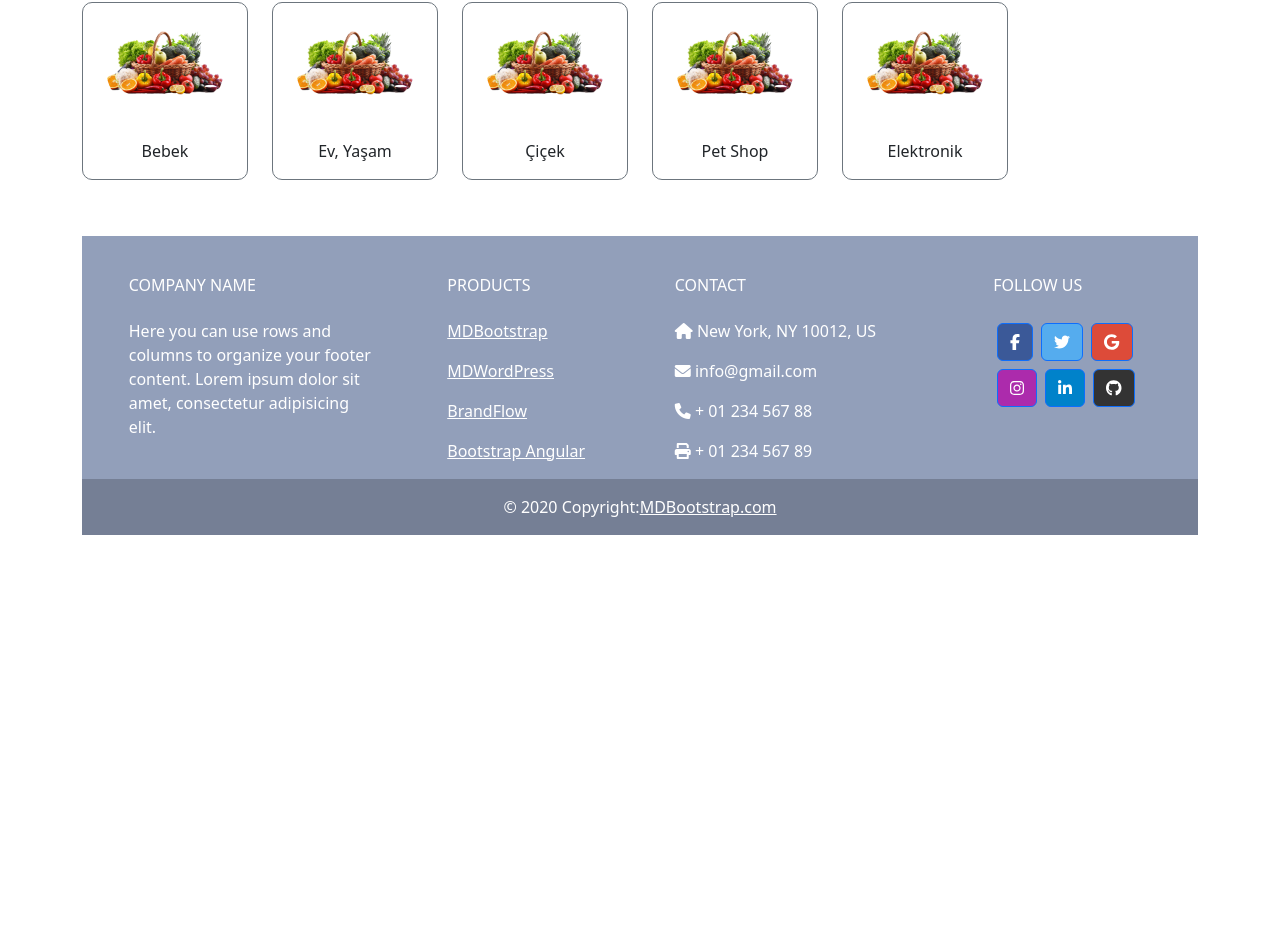
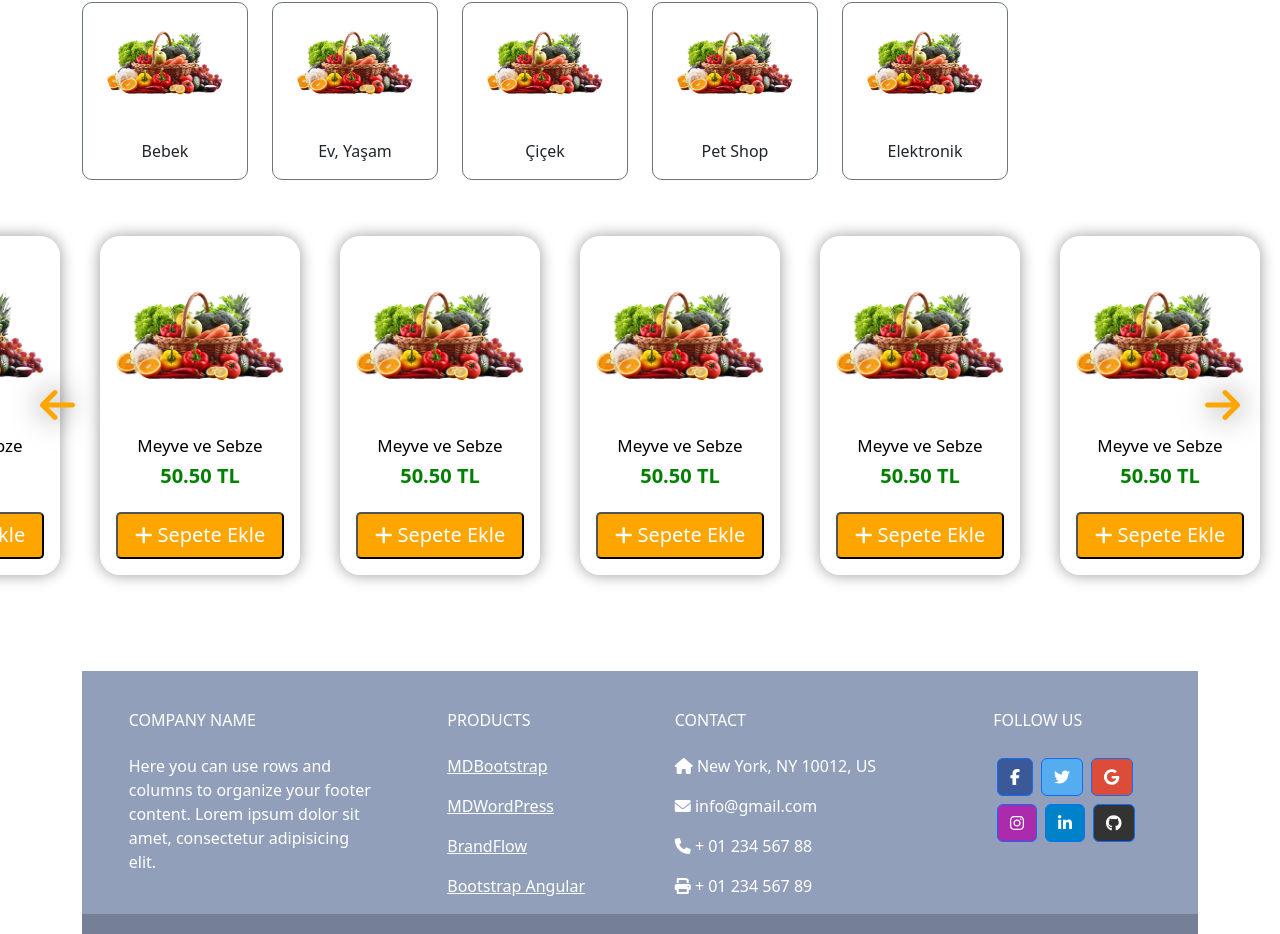
Before and after one commit to EmrhnOZCN/microservices-viva-online-market, a React (Create React App) app in the folder frontend/vivaproject/: page / in a window 1280 px wide. Shown: the part 1010-1944 px from the top of the page. Before the commit the page ends 1593 px from the top, so only its background shows below. Built offline with nearby package versions, Linux system fonts and the light colour scheme; a small style sheet from the web is missing.

Commit message:
tasarım

```diff
--- a/frontend/vivaproject/src/components/Home/Home.js
+++ b/frontend/vivaproject/src/components/Home/Home.js
@@ -6,11 +6,15 @@ import Category from '../Category/Category';
 import Products from '../Products/Products';
 import Footer from '../Footer/Footer';
 import Chat from '../Chats/Chat';
+import TopicProduct from '../TopicProducts/TopicProduct';
+import Navbar2 from '../Navbar2/Navbar2';
 
 const Home = () => {
   return (
     <div>
+      <Navbar2></Navbar2>
       <Slider></Slider>
+      <TopicProduct></TopicProduct>
       <Category></Category>
       <Products></Products>
       <Footer></Footer>
--- a/frontend/vivaproject/src/components/Products/Products.css
+++ b/frontend/vivaproject/src/components/Products/Products.css
@@ -0,0 +1,85 @@
+
+.slider-container {
+    display: flex;
+    align-items: center;
+}
+.btn-scroll {
+    position: absolute;
+    background: transparent;
+    color: orange;
+    font-size: 40px;
+    border: none;
+    cursor: pointer;
+    filter: drop-shadow(0 0 15px rgba(0,0,0,.6));
+}
+#prev{
+    left: 40px;
+    z-index: 99;
+}
+#next{
+    right: 40px;
+}
+.slider {
+
+
+    width: 100%;
+    overflow-x: auto;
+    display: flex;
+    padding: 3rem 5rem;
+    scroll-behavior: smooth;
+
+
+    .products{
+        min-width: 200px;
+        background-color: rgb(255,255,255,.4);
+        backdrop-filter: blur(30px);
+        display: flex;
+        align-items: center;
+        flex-direction: column;
+        padding: 1rem;
+        border-radius: 20px;
+        box-shadow: 0 0 15px rgba(0, 0, 0, .4);
+        margin: 0 20px;
+
+        .product-img{
+            width: 100%;
+            border-radius: 20px;
+            overflow: hidden;
+            margin-bottom: 1rem;
+            img{
+
+                width: 100%;
+                height: 100%;
+                object-fit: cover;
+            }
+        }
+
+
+        .product-name{
+            font-weight: 400;
+            color: black;
+            font-size: 17px;
+        }
+        .product-price{
+            font-weight: 600;
+            font-size: 20px;
+            color: green;
+        }
+
+        .btn-buy{
+            width: 100%;
+            padding: .4rem;
+            background: orange;
+            color: #fff;
+            font-size: 20px;
+            border-radius: 5px;
+            margin-top: 1rem;
+            transition: all .2s;
+            cursor: pointer;
+            &:hover{
+                transform: scale(1.02);
+            }
+
+        }
+    }
+}
--- a/frontend/vivaproject/src/components/Products/Products.js
+++ b/frontend/vivaproject/src/components/Products/Products.js
@@ -1,7 +1,144 @@
-import React from 'react';
+import React, { useEffect } from 'react';
+import './Products.css';
+import 'bootstrap/dist/css/bootstrap.min.css';
+import { FontAwesomeIcon } from '@fortawesome/react-fontawesome';
+import { faPlus, faArrowLeft, faArrowRight } from '@fortawesome/free-solid-svg-icons';
+
+import img1 from '../../assets/meyvesebze.jpg';
 
 const Products = () => {
+    useEffect(() => {
+        const prev = document.getElementById('prev');
+        const next = document.getElementById('next');
 
+        const slider = document.querySelector('.slider');
+        const product = document.querySelector('.products');
+
+        const autoScroll = () => {
+            // Slider'ın sonuna geldiyse, başa taşı
+            if (slider.scrollLeft + slider.clientWidth === slider.scrollWidth) {
+                slider.scrollLeft = 0;
+            } else {
+                slider.scrollLeft += product.offsetWidth + 40;
+            }
+        };
+
+        next.addEventListener('click', () => {
+            autoScroll();
+        });
+
+        prev.addEventListener('click', () => {
+            // Slider'ın başına geldiyse, sona taşı
+            if (slider.scrollLeft === 0) {
+                slider.scrollLeft = slider.scrollWidth;
+            } else {
+                slider.scrollLeft -= product.offsetWidth + 40;
+            }
+        });
+
+        const intervalId = setInterval(autoScroll, 3000);
+
+        return () => {
+            clearInterval(intervalId);
+            next.removeEventListener('click', autoScroll);
+            prev.removeEventListener('click', autoScroll);
+        };
+    }, []);
+
+    return (
+
+        <div className='slider-container'>
+          <button id='prev' className='btn-scroll'>
+                <FontAwesomeIcon icon={faArrowLeft} />
+            </button>
+
+        <div className='slider'>
+            <div className='products'>
+                <div className='product-img'>
+                    <img src={img1} alt="Product"></img>
+                </div>
+                <h3 className='product-name'>Meyve ve Sebze</h3>
+                <h1 className='product-price'>50.50 TL</h1>
+                <button className='btn-buy'>
+                    <FontAwesomeIcon icon={faPlus} /> Sepete Ekle
+                </button>
+            </div>
+            <div className='products'>
+                <div className='product-img'>
+                    <img src={img1} alt="Product"></img>
+                </div>
+                <h3 className='product-name'>Meyve ve Sebze</h3>
+                <h1 className='product-price'>50.50 TL</h1>
+                <button className='btn-buy'>
+                    <FontAwesomeIcon icon={faPlus} /> Sepete Ekle
+                </button>
+            </div>
+            <div className='products'>
+                <div className='product-img'>
+                    <img src={img1} alt="Product"></img>
+                </div>
+                <h3 className='product-name'>Meyve ve Sebze</h3>
+                <h1 className='product-price'>50.50 TL</h1>
+                <button className='btn-buy'>
+                    <FontAwesomeIcon icon={faPlus} /> Sepete Ekle
+                </button>
+            </div>
+            <div className='products'>
+                <div className='product-img'>
+                    <img src={img1} alt="Product"></img>
+                </div>
+                <h3 className='product-name'>Meyve ve Sebze</h3>
+                <h1 className='product-price'>50.50 TL</h1>
+                <button className='btn-buy'>
+                    <FontAwesomeIcon icon={faPlus} /> Sepete Ekle
+                </button>
+            </div>
+            <div className='products'>
+                <div className='product-img'>
+                    <img src={img1} alt="Product"></img>
+                </div>
+                <h3 className='product-name'>Meyve ve Sebze</h3>
+                <h1 className='product-price'>50.50 TL</h1>
+                <button className='btn-buy'>
+                    <FontAwesomeIcon icon={faPlus} /> Sepete Ekle
+                </button>
+            </div>
+            <div className='products'>
+                <div className='product-img'>
+                    <img src={img1} alt="Product"></img>
+                </div>
+                <h3 className='product-name'>Meyve ve Sebze</h3>
+                <h1 className='product-price'>50.50 TL</h1>
+                <button className='btn-buy'>
+                    <FontAwesomeIcon icon={faPlus} /> Sepete Ekle
+                </button>
+            </div>
+            <div className='products'>
+                <div className='product-img'>
+                    <img src={img1} alt="Product"></img>
+                </div>
+                <h3 className='product-name'>Meyve ve Sebze</h3>
+                <h1 className='product-price'>50.50 TL</h1>
+                <button className='btn-buy'>
+                    <FontAwesomeIcon icon={faPlus} /> Sepete Ekle
+                </button>
+            </div>
+            <div className='products'>
+                <div className='product-img'>
+                    <img src={img1} alt="Product"></img>
+                </div>
+                <h3 className='product-name'>Meyve ve Sebze</h3>
+                <h1 className='product-price'>50.50 TL</h1>
+                <button className='btn-buy'>
+                    <FontAwesomeIcon icon={faPlus} /> Sepete Ekle
+                </button>
+            </div>
+        </div>
+        <button id='next' className='btn-scroll' >
+                <FontAwesomeIcon icon={faArrowRight} />
+            </button>
+        </div>
+    );
 };
 
 export default Products;
--- a/frontend/vivaproject/src/components/Slider/Slider.js
+++ b/frontend/vivaproject/src/components/Slider/Slider.js
@@ -1,4 +1,4 @@
-import React from 'react';
+import React, { useEffect, useRef } from 'react';
 import 'bootstrap/dist/css/bootstrap.min.css';
 import slide1 from '../../assets/slide1.jpg';
 import slide2 from '../../assets/slide2.jpg';
@@ -7,13 +7,64 @@ import slidetop from '../../assets/ustslide.jpg';
 import './Slider.css';
 
 const Slider = () => {
+  const sliderRef = useRef(null);
+
+  useEffect(() => {
+    const slider = sliderRef.current;
+    const slides = document.querySelectorAll('.carousel-item');
+    const slideWidth = slides[0].offsetWidth;
+
+    const autoScroll = () => {
+      slider.scrollLeft += slideWidth;
+
+      // Slider'ın sonuna geldiyse, başa dön
+      if (slider.scrollLeft + slider.clientWidth >= slider.scrollWidth) {
+        // İlk slayta dön
+        slider.scrollLeft = 0;
+      }
+    };
+
+    const intervalId = setInterval(autoScroll, 3000);
+
+    // Component unmounted olduğunda clearInterval
+    return () => clearInterval(intervalId);
+  }, []);
+
+  const handleNext = () => {
+    const slider = sliderRef.current;
+    const slideWidth = slider.querySelector('.carousel-item').offsetWidth;
+
+    console.log('Next Button Clicked');
+    slider.scrollLeft += slideWidth;
+
+    // Slider'ın sonuna geldiyse, başa dön
+    if (slider.scrollLeft + slider.clientWidth >= slider.scrollWidth) {
+      // İlk slayta dön
+      slider.scrollLeft = 0;
+    }
+  };
+
+  const handlePrev = () => {
+    const slider = sliderRef.current;
+    const slideWidth = slider.querySelector('.carousel-item').offsetWidth;
+
+    console.log('Prev Button Clicked');
+    slider.scrollLeft -= slideWidth;
+
+    // Slider'ın başına geldiyse, sona dön
+    if (slider.scrollLeft <= 0) {
+      // Son slayta dön
+      slider.scrollLeft = slider.scrollWidth - slider.clientWidth;
+    }
+  };
+
   return (
     <div className="position-relative">
       {/* Üstteki Resim */}
       <img src={slidetop} alt="Additional Image" className="w-top" style={{ position: 'flex', top: '-10px', zIndex: 1 }} />
 
       {/* Slider */}
-      <div id="carouselExample" className="carousel slide mt-3" data-bs-ride="carousel">
+      <div id="carouselExample" className="carousel slide mt-3" data-bs-ride="carousel" ref={sliderRef}>
         <div className="carousel-inner">
           <div className="carousel-item active">
             <img src={slide1} className="d-block w-100" alt="First slide" />
@@ -25,11 +76,11 @@ const Slider = () => {
             <img src={slide3} className="d-block w-100" alt="Third slide" />
           </div>
         </div>
-        <button className="carousel-control-prev" type="button" data-bs-target="#carouselExample" data-bs-slide="prev">
+        <button className="carousel-control-prev" type="button" data-bs-target="#carouselExample" data-bs-slide="prev" onClick={handlePrev}>
           <span className="carousel-control-prev-icon" aria-hidden="true"></span>
           <span className="visually-hidden">Previous</span>
         </button>
-        <button className="carousel-control-next" type="button" data-bs-target="#carouselExample" data-bs-slide="next">
+        <button className="carousel-control-next" type="button" data-bs-target="#carouselExample" data-bs-slide="next" onClick={handleNext}>
           <span className="carousel-control-next-icon" aria-hidden="true"></span>
           <span className="visually-hidden">Next</span>
         </button>
```
Also changed, not shown: frontend/package.json (+8 -1 lines).
